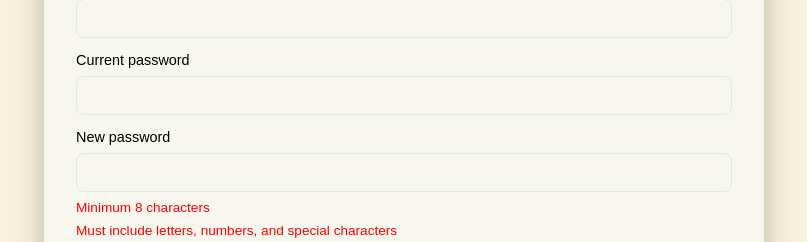
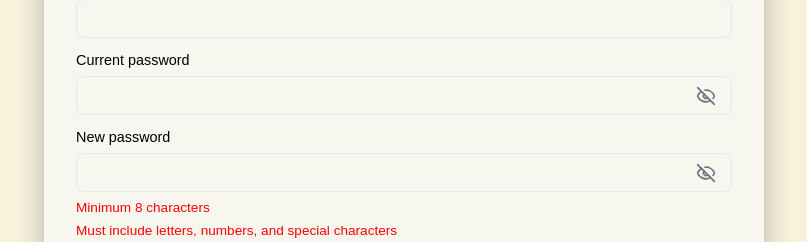
Before and after one commit to CordovaPaulo/SariSupply, a Next.js app: page /account/change-password in a window 1280 px wide. Shown: the part 241-483 px from the top of the page, without its empty margins (236-1043 px from the left). Built offline with nearby package versions, Linux system fonts and the light colour scheme.

Commit message:
Change Password wall

```diff
--- a/src/app/account/change-password/ChangePasswordClient.tsx
+++ b/src/app/account/change-password/ChangePasswordClient.tsx
@@ -1,10 +1,11 @@
 'use client';
 
 import { useState } from 'react';
-import { useRouter, useSearchParams } from 'next/navigation';
+import { useRouter } from 'next/navigation';
 import styles from './page.module.css';
 import { ToastContainer, toast } from 'react-toastify';
 import 'react-toastify/dist/ReactToastify.css';
+import { Eye, EyeOff } from 'lucide-react';
 
 export default function ChangePasswordPage() {
   const [email, setEmail] = useState('');
@@ -12,6 +13,8 @@ export default function ChangePasswordPage() {
   const [newPassword, setNewPassword] = useState('');
   const [msg, setMsg] = useState<string | null>(null);
   const [loading, setLoading] = useState(false);
+  const [showPasswordCurrent, setShowPasswordCurrent] = useState(false);
+  const [showPasswordNew, setShowPasswordNew] = useState(false);
   const router = useRouter();
 //   const search = useSearchParams();
 //   const returnTo = search?.get('returnTo') || '/';
@@ -26,6 +29,14 @@ export default function ChangePasswordPage() {
   }
 
   const checks = passwordChecks(newPassword);
+
+  const togglePasswordVisibilityCurrent = () => {
+    setShowPasswordCurrent((s) => !s);
+  };
+
+  const togglePasswordVisibilityNew = () => {
+    setShowPasswordNew((s) => !s);
+  };
 
   async function onSubmit(e: React.FormEvent) {
     e.preventDefault();
@@ -79,25 +90,63 @@ export default function ChangePasswordPage() {
 
             <div className={styles.formRow}>
               <label className={styles.label}>Current password</label>
+
+              <div className={styles.passwordContainer}>
+                <div className={styles.passwordInputWrapper}>
                   <input
                     className={styles.input}
+                    type={showPasswordCurrent ? 'text' : 'password'}
+                    id="current-password"
+                    name="current-password"
                     value={currentPassword}
                     onChange={(e) => setCurrentPassword(e.target.value)}
-                type="password"
                     required
                   />
+                  <button
+                    type="button"
+                    className={styles.passwordToggle}
+                    onClick={togglePasswordVisibilityCurrent}
+                    aria-label={showPasswordCurrent ? 'Hide password' : 'Show password'}
+                  >
+                    {showPasswordCurrent ? (
+                      <Eye className={styles.eyeIcon} />
+                    ) : (
+                      <EyeOff className={styles.eyeIcon} />
+                    )}
+                  </button>
+                </div>
+              </div>
             </div>
 
             <div className={styles.formRow}>
               <label className={styles.label}>New password</label>
+
+              <div className={styles.passwordContainer}>
+                <div className={styles.passwordInputWrapper}>
                   <input
                     className={styles.input}
+                    type={showPasswordNew ? 'text' : 'password'}
+                    id="new-password"
+                    name="new-password"
                     value={newPassword}
                     onChange={(e) => setNewPassword(e.target.value)}
-                type="password"
                     required
-                minLength={8}
                   />
+                  <button
+                    type="button"
+                    className={styles.passwordToggle}
+                    onClick={togglePasswordVisibilityNew}
+                    aria-label={showPasswordNew ? 'Hide password' : 'Show password'}
+                  >
+                    {showPasswordNew ? (
+                      <Eye className={styles.eyeIcon} />
+                    ) : (
+                      <EyeOff className={styles.eyeIcon} />
+                    )}
+                  </button>
+                </div>
+              </div>
+
               <div
                 className={styles.helper}
                 style={{ color: checks.minLength ? 'green' : 'red' }}
--- a/src/app/account/change-password/page.module.css
+++ b/src/app/account/change-password/page.module.css
@@ -75,10 +75,58 @@
   font-size: 0.95rem;
   outline: none;
   transition: box-shadow .15s ease, border-color .12s ease;
+  width: 100%;
+  box-sizing: border-box;
 }
 .input:focus {
   border-color: var(--accent);
   box-shadow: 0 4px 18px rgba(0,0,0,0.25);
+}
+
+/* Password input styling (copied/adjusted from main login styles) */
+.passwordContainer {
+  display: flex;
+  flex-direction: column;
+  text-align: left;
+  width: 100%;
+}
+
+.passwordInputWrapper {
+  position: relative;
+  display: flex;
+  align-items: center;
+  width: 100%;
+}
+
+.passwordInputWrapper input {
+  padding-right: 48px; /* space for toggle button */
+  flex: 1;
+  width: 100%;
+  box-sizing: border-box;
+}
+
+.passwordToggle {
+  position: absolute;
+  right: 12px;
+  background: none;
+  border: none;
+  cursor: pointer;
+  padding: 4px;
+  display: flex;
+  align-items: center;
+  justify-content: center;
+  color: #6b7280;
+  transition: color 0.2s;
+  height: 100%;
+}
+
+.passwordToggle:hover {
+  color: var(--text-color);
+}
+
+.eyeIcon {
+  width: 20px;
+  height: 20px;
 }
 
 /* helper / hint text */
--- a/src/app/api/account/change-password/route.ts
+++ b/src/app/api/account/change-password/route.ts
@@ -28,7 +28,7 @@ export async function POST(req: NextRequest) {
     if (!newPassword.includes('') || !/\d/.test(newPassword)) {
       return NextResponse.json({ success: false, message: 'New password must include letters and numbers' }, { status: 400 });
     }
-    if (!/[!@#$%^&*(),.?":{}|<>]/.test(newPassword)) {
+    if (!/[!@#$%^&*(),.?":{}|<>\\[\]\/`~;'+=_-]/.test(newPassword)) {
       return NextResponse.json({ success: false, message: 'New password must include at least one special character' }, { status: 400 });
     }
     if (/\s/.test(newPassword)) {
--- a/src/app/page.tsx
+++ b/src/app/page.tsx
@@ -75,7 +75,6 @@ export default function LoginPage() {
 
   return (
     <div className={Style.loginPage}>
-      {/* Add the wave shape divider */}
       <div className={Style.customShapeDividerBottom}>
         <svg data-name="Layer 1" xmlns="http://www.w3.org/2000/svg" viewBox="0 0 1200 120" preserveAspectRatio="none">
           <path d="M0,0V46.29c47.79,22.2,103.59,32.17,158,28,70.36-5.37,136.33-33.31,206.8-37.5C438.64,32.43,512.34,53.67,583,72.05c69.27,18,138.3,24.88,209.4,13.08,36.15-6,69.85-17.84,104.45-29.34C989.49,25,1113-14.29,1200,52.47V0Z" opacity=".25" className={Style.shapeFill}></path>
@@ -84,7 +83,6 @@ export default function LoginPage() {
         </svg>
       </div>
 
-      {/* Add the brand title */}
       <div className={Style.brandHeader}>
         <h1 className={Style.brandTitle}>SariSupply</h1>
         <p className={Style.brandSubtitle}>Inventory Management System</p>
@@ -124,9 +122,9 @@ export default function LoginPage() {
                 aria-label={showPassword ? 'Hide password' : 'Show password'}
               >
                 {showPassword ? (
+                  <Eye className={Style.eyeIcon} />
+                ) : (
                   <EyeOff className={Style.eyeIcon} />
-                ) : (
-                  <Eye className={Style.eyeIcon} />
                 )}
               </button>
             </div>
```
Lines whose indentation alone changed are shown as unchanged.
